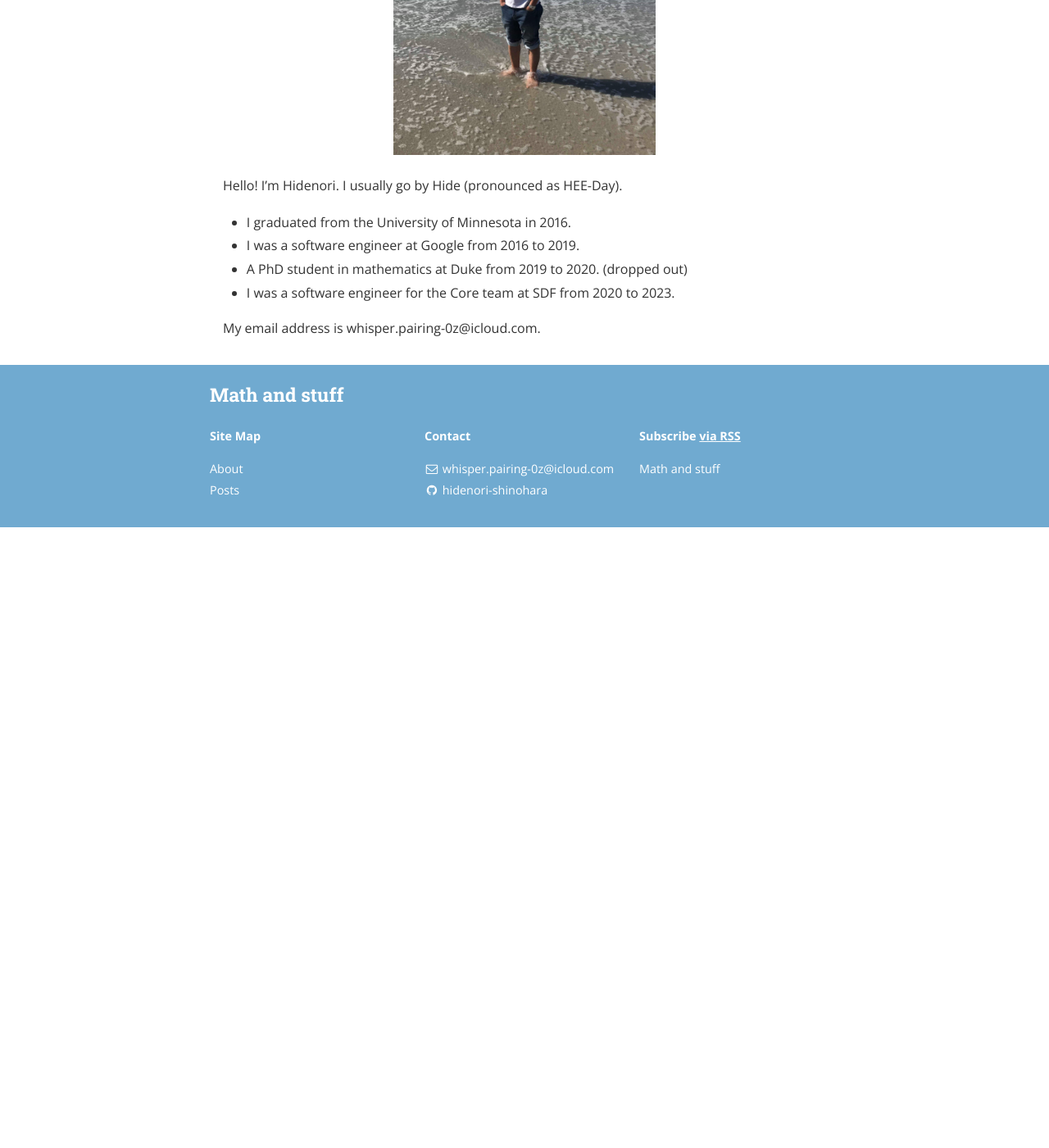
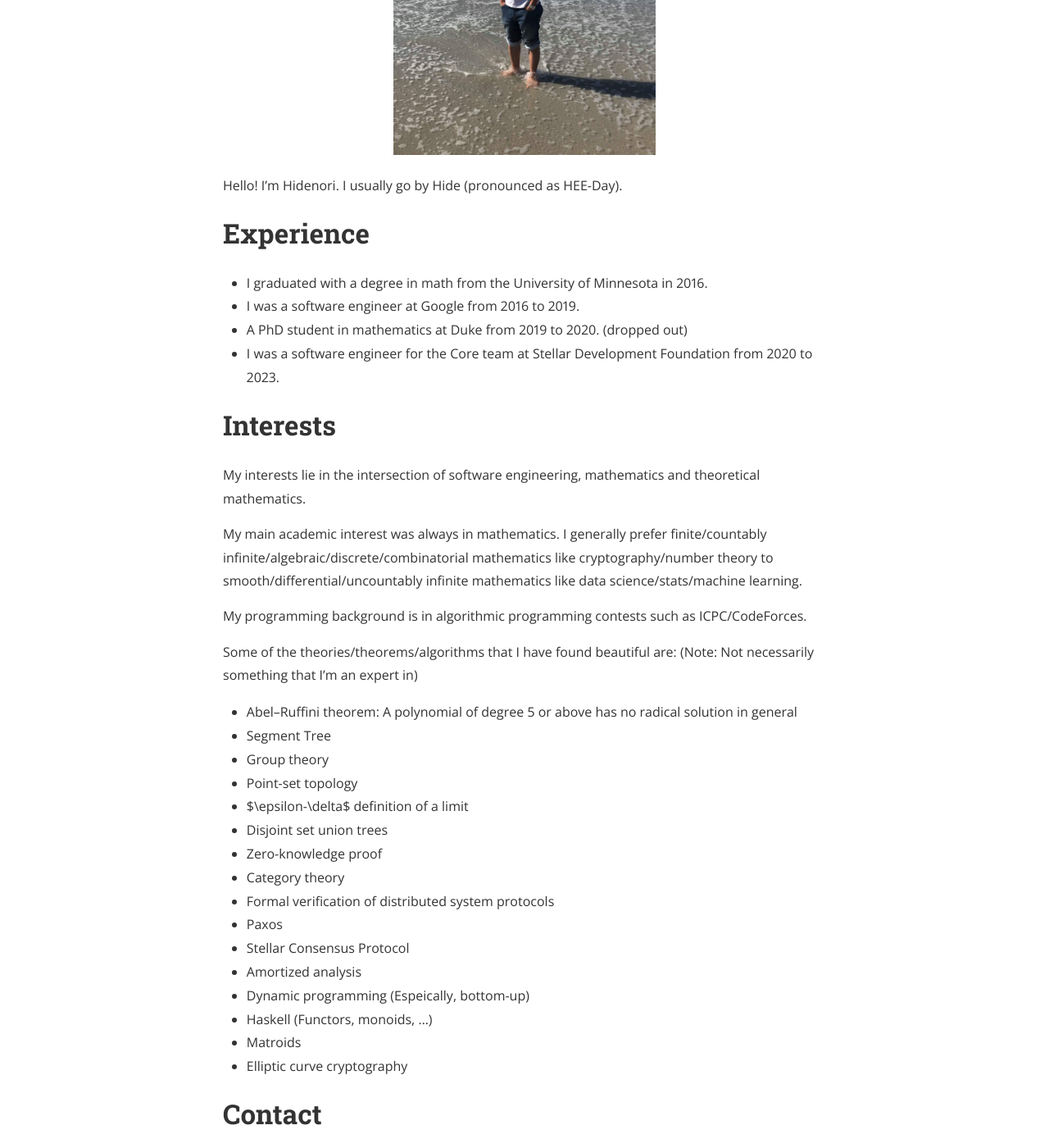
Before and after one commit to hidenori-shinohara/hidenori-shinohara.github.io, a Jekyll site: the page built from about.md, in a window 1280 px wide and 1400 px high, scrolled down 452 px. Shown: the whole window at 82% size. Built offline with Jekyll 4.4.1, drawn with Linux system fonts in a browser that asks for light colours; nearby versions of some CDN libraries; before the commit the page ends 1095 px from its top, so only the background shows below that.

Commit message:
about.md

```diff
--- a/about.md
+++ b/about.md
@@ -10,9 +10,40 @@ Hello!
 I'm Hidenori.
 I usually go by Hide (pronounced as HEE-Day).
 
-* I graduated from the University of Minnesota in 2016.
+# Experience
+
+* I graduated with a degree in math from the University of Minnesota in 2016.
 * I was a software engineer at Google from 2016 to 2019.
 * A PhD student in mathematics at Duke from 2019 to 2020. (dropped out)
-* I was a software engineer for the Core team at SDF from 2020 to 2023.
+* I was a software engineer for the Core team at Stellar Development Foundation from 2020 to 2023.
 
+# Interests
+My interests lie in the intersection of software engineering, mathematics and theoretical mathematics.
+
+My main academic interest was always in mathematics.
+I generally prefer finite/countably infinite/algebraic/discrete/combinatorial mathematics like cryptography/number theory to smooth/differential/uncountably infinite mathematics like data science/stats/machine learning.
+
+My programming background is in algorithmic programming contests such as ICPC/CodeForces.
+
+Some of the theories/theorems/algorithms that I have found beautiful are:
+(Note: Not necessarily something that I'm an expert in)
+
+- Abel–Ruffini theorem: A polynomial of degree 5 or above has no radical solution in general
+- Segment Tree
+- Group theory
+- Point-set topology
+- $\epsilon-\delta$ definition of a limit
+- Disjoint set union trees
+- Zero-knowledge proof
+- Category theory
+- Formal verification of distributed system protocols
+- Paxos
+- Stellar Consensus Protocol
+- Amortized analysis
+- Dynamic programming (Espeically, bottom-up)
+- Haskell (Functors, monoids, ...)
+- Matroids
+- Elliptic curve cryptography
+
+# Contact
 My email address is whisper.pairing-0z@icloud.com.
```
